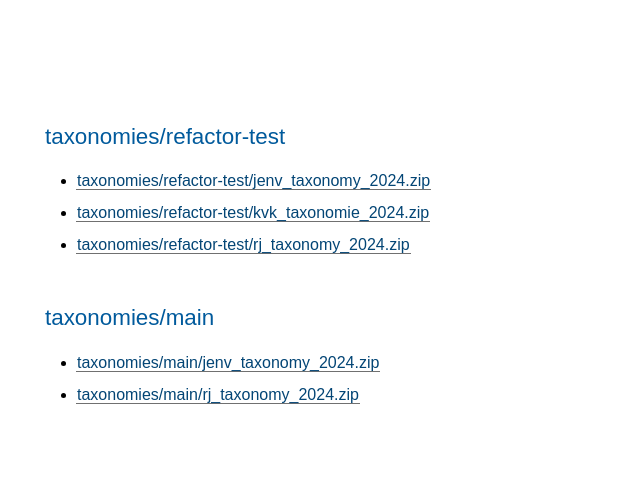
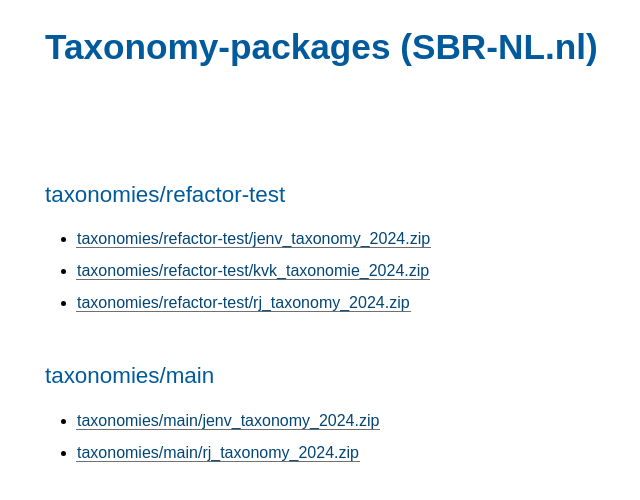
Before and after one commit to xiffy/sbr.nl-web, a plain HTML site: page public/index.html in a window 1280 px wide. Shown: the whole page, without its empty margins (419-1059 px from the left). Drawn offline with Linux system fonts and the light colour scheme.

```diff
--- a/public/index.html
+++ b/public/index.html
@@ -7,12 +7,12 @@
 </head>
 <body>
 
-<!-- div class="head">
-    <a href="https://www.logius.nl/" class="logo">
+<div class="head">
+    <!-- a href="https://www.logius.nl/" class="logo">
         <img id="Logius" alt="Logius" src="https://publicatie.centrumvoorstandaarden.nl/respec/style/logos/figure-logius.svg" width="50">
-    </a>
-    <h1>Taxonomy-packages</h1>
-</div -->
+    </a -->
+    <h1>Taxonomy-packages (SBR-NL.nl)</h1>
+</div>
 <div id="GOOD">
     <h2>taxonomies/refactor-test</h2>
 
```
Also changed, not shown: 2 other files.
